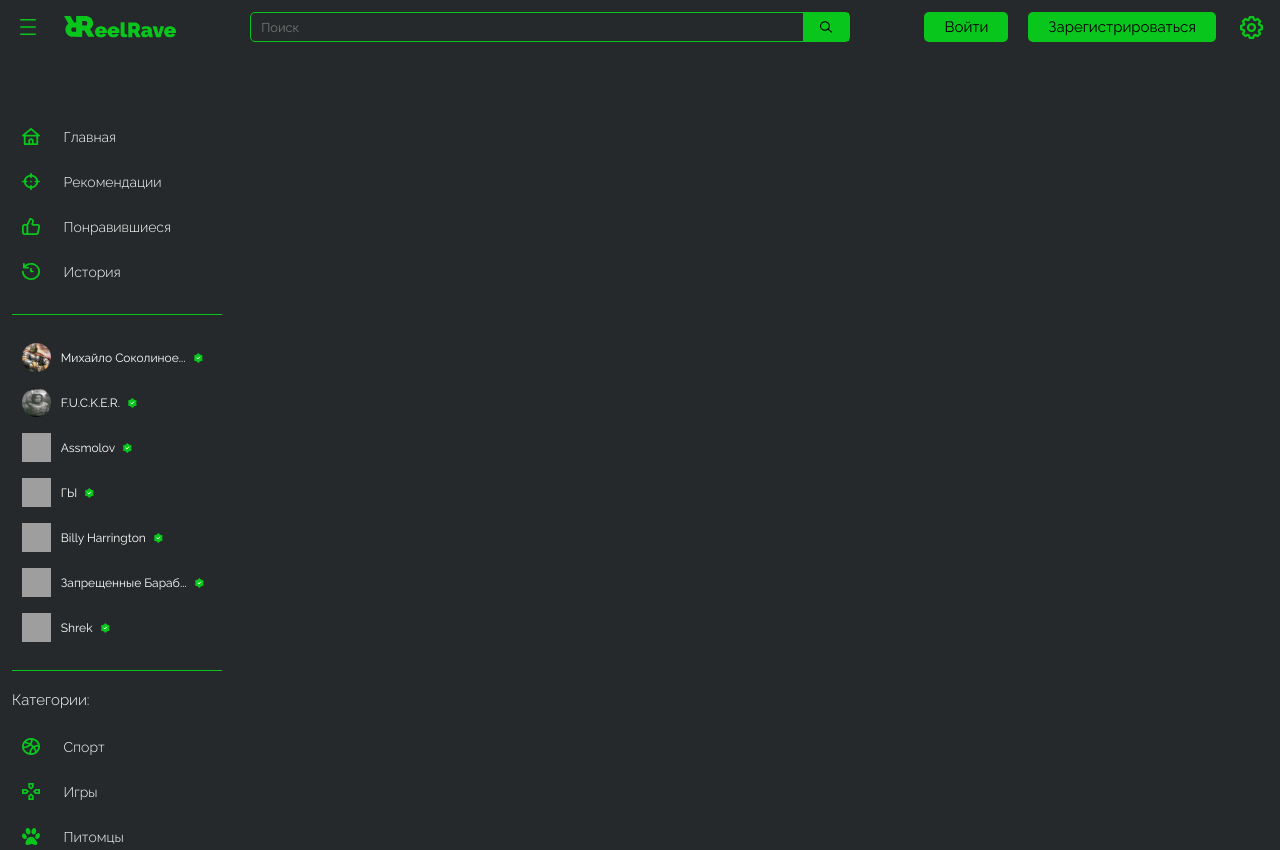
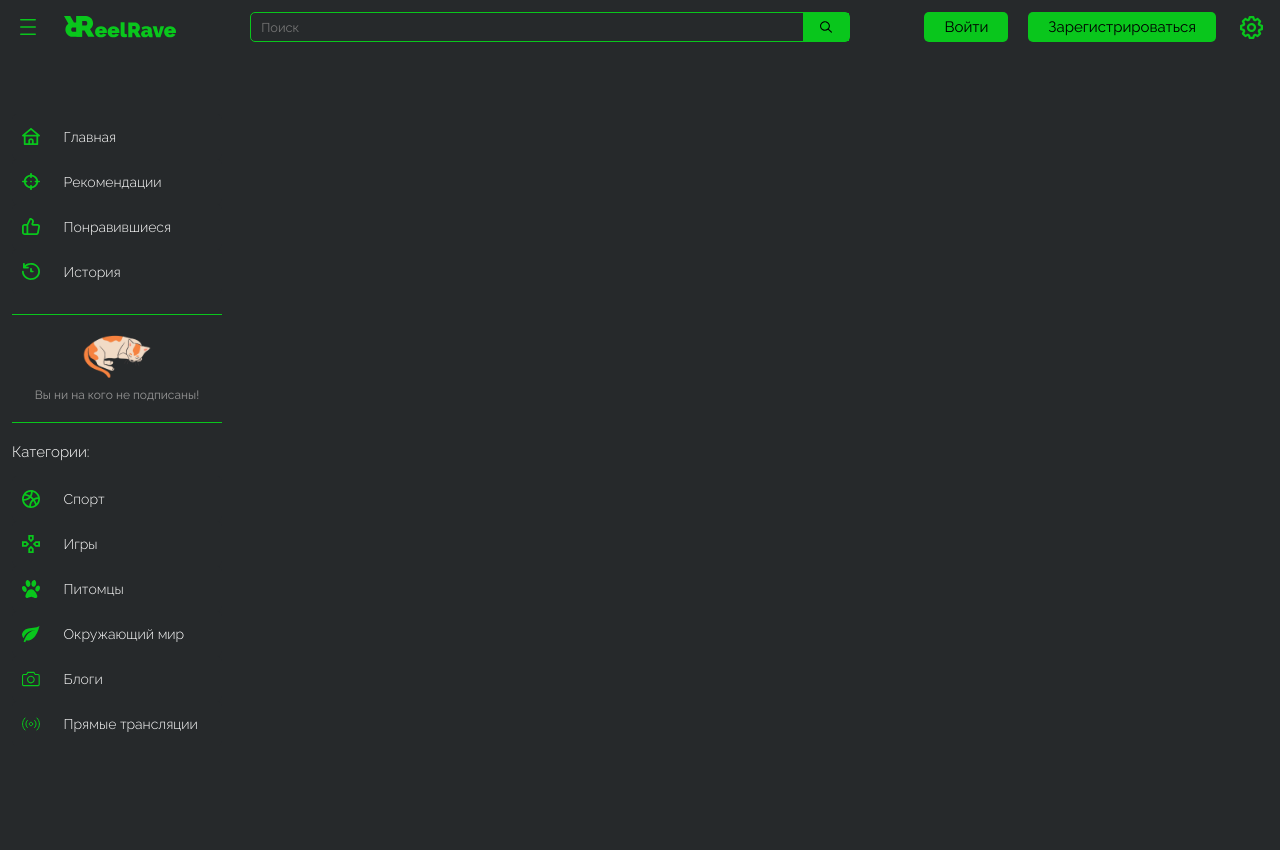
Before and after one commit to PaJlma/ReelRave, a React (Create React App) app: page / in a window 1280 px wide. Built offline with nearby package versions, Linux system fonts and the light colour scheme; grey boxes are pictures that could not be loaded.

Commit message:
fix overflow at sidebar

```diff
--- a/src/components/Sidebar/DefaultSidebar/DefaultSidebar.tsx
+++ b/src/components/Sidebar/DefaultSidebar/DefaultSidebar.tsx
@@ -23,7 +23,7 @@ interface IDefaultSidebarProps {
 }
 
 const DefaultSidebar: React.FC<IDefaultSidebarProps> = (props) => {
-  const subscribes = useTSelector(state => state.channels.list);
+  const subscribes = useTSelector(state => state.channels.subscribed);
 
   return (
     <div className={styles.body}>
```
